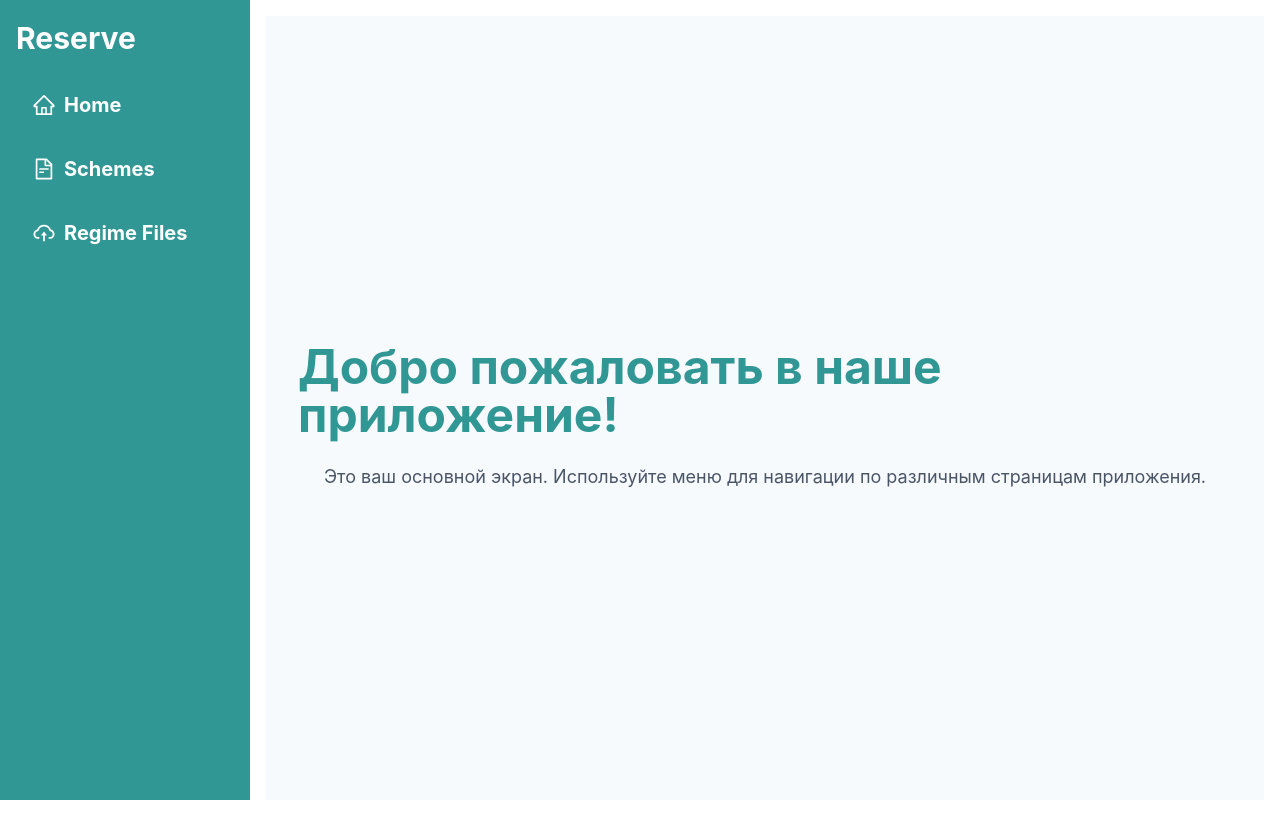
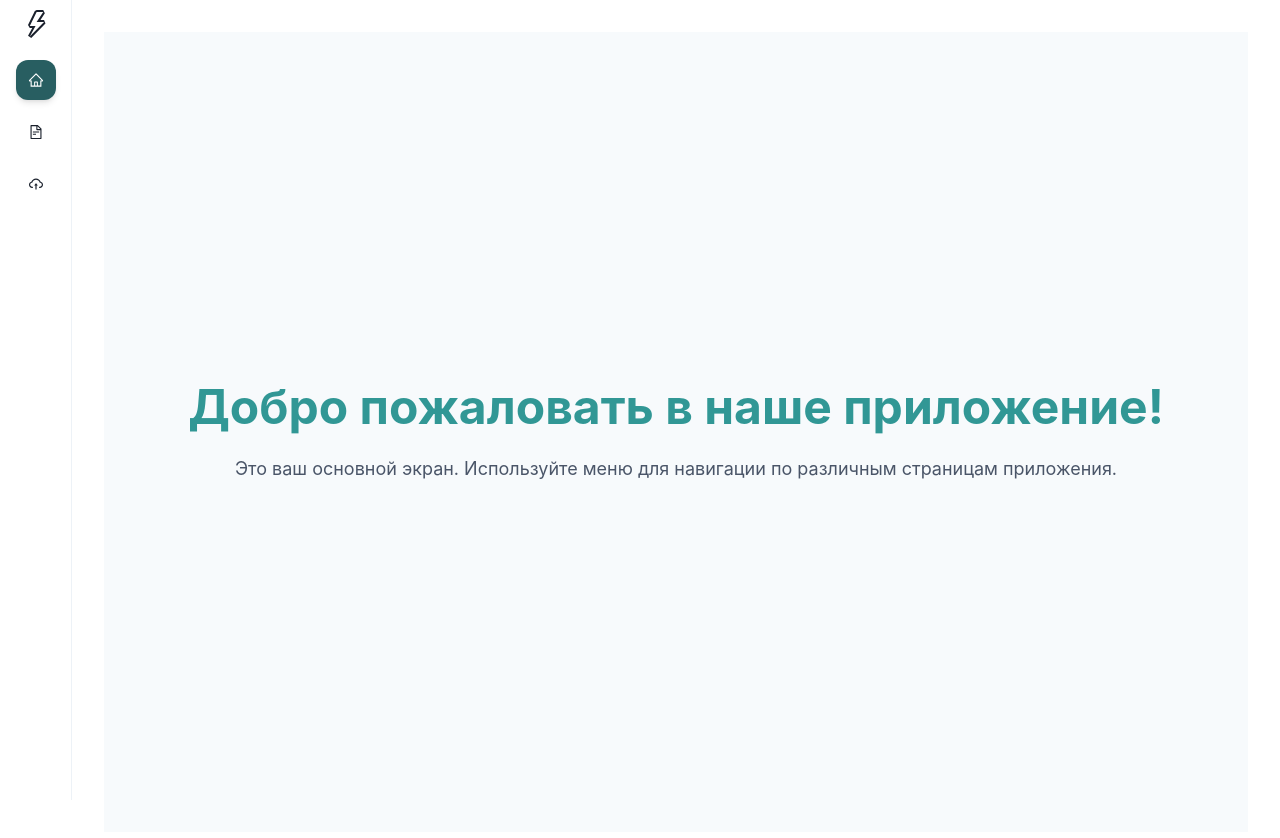
Before and after one commit to Egor-hub21/dip-front, a React (Vite) app: page / in a window 1280 px wide. Shown: the top 838 px of the page. Before the commit the page ends 800 px from the top, so only its background shows below. Built offline with nearby package versions, Linux system fonts and the light colour scheme.

Commit message:
modify navbar

```diff
--- a/src/components/AppRouter.tsx
+++ b/src/components/AppRouter.tsx
@@ -13,7 +13,7 @@ const AppRouter: React.FC = () => {
     <Router>
       <Routes>
         {/* Страницы с боковым меню */}
-        <Route path="/" element={<Layout showSidebar={true} />}>
+        <Route path="/" element={<Layout />}>
           <Route index element={<Home />} /> {/* Главная страница */}
           <Route path="files" element={<RegimeFilesPage />} />
           <Route path="schemes" element={<SchemePage />} />
--- a/src/components/Sidebar.tsx
+++ /dev/null
@@ -1,77 +0,0 @@
-import React from 'react';
-import { Box, VStack, Text, Button } from '@chakra-ui/react';
-import { Link as RouterLink } from 'react-router-dom';
-import { AiOutlineHome, AiOutlineFileText, AiOutlineCloudUpload } from 'react-icons/ai'; // Импортируем иконки
-
-const Sidebar: React.FC = () => {
-  return (
-    <Box
-      width="250px"
-      bg="teal.500"
-      color="white"
-      height="100vh"
-      p={4}
-      display={{ base: 'none', md: 'block' }} // Скрыть меню на маленьких экранах
-    >
-      <VStack align="start" spacing={6}>
-        <Text fontSize="3xl" fontWeight="bold" color="white">Reserve</Text>
-
-        {/* Кнопка для ссылки Home с иконкой */}
-        <Button
-          as={RouterLink}
-          to="/"
-          variant="ghost"
-          colorScheme="whiteAlpha"
-          width="full"
-          _hover={{ backgroundColor: 'teal.700' }} // При наведении цвет меняется
-          color="white" // Яркий белый текст
-          fontWeight="bold" // Жирный шрифт
-          leftIcon={<AiOutlineHome size={24} />} // Увеличиваем размер иконки
-          justifyContent="flex-start" // Расположение текста и иконки
-          fontSize="xl" // Увеличиваем размер текста
-          _active={{ backgroundColor: 'teal.800' }} // Состояние при нажатии
-        >
-          Home
-        </Button>
-
-        {/* Кнопка для ссылки Schemes с иконкой */}
-        <Button
-          as={RouterLink}
-          to="/schemes"
-          variant="ghost"
-          colorScheme="whiteAlpha"
-          width="full"
-          _hover={{ backgroundColor: 'teal.700' }}
-          color="white" // Яркий белый текст
-          fontWeight="bold" // Жирный шрифт
-          leftIcon={<AiOutlineFileText size={24} />} // Увеличиваем размер иконки
-          justifyContent="flex-start" // Расположение текста и иконки
-          fontSize="xl" // Увеличиваем размер текста
-          _active={{ backgroundColor: 'teal.800' }} // Состояние при нажатии
-        >
-          Schemes
-        </Button>
-
-        {/* Кнопка для ссылки Regime Files с иконкой */}
-        <Button
-          as={RouterLink}
-          to="/files"
-          variant="ghost"
-          colorScheme="whiteAlpha"
-          width="full"
-          _hover={{ backgroundColor: 'teal.700' }}
-          color="white" // Яркий белый текст
-          fontWeight="bold" // Жирный шрифт
-          leftIcon={<AiOutlineCloudUpload size={24} />} // Увеличиваем размер иконки
-          justifyContent="flex-start" // Расположение текста и иконки
-          fontSize="xl" // Увеличиваем размер текста
-          _active={{ backgroundColor: 'teal.800' }} // Состояние при нажатии
-        >
-          Regime Files
-        </Button>
-      </VStack>
-    </Box>
-  );
-};
-
-export default Sidebar;
--- /dev/null
+++ b/src/components/ui/navbar/navbar.tsx
@@ -0,0 +1,15 @@
+import { FiMenu } from "react-icons/fi";
+import { IconButton } from "@chakra-ui/react";
+import { useSidenav } from "../sidenav";
+
+export function Navbar() {
+  const { onOpen } = useSidenav();
+  return (
+    <IconButton
+      aria-label="menu"
+      display={{ base: "flex", md: "none" }}
+      onClick={onOpen}
+      icon={<FiMenu />}
+    />
+  );
+}
--- /dev/null
+++ b/src/components/ui/sidenav/index.ts
@@ -0,0 +1,4 @@
+export * from "./sidenav";
+export * from "./sidenav-container/sidenav-container";
+export * from "./sidenav-context/sidenav-context";
+export * from "./sidenav-items/sidenav-items";
--- /dev/null
+++ b/src/components/ui/sidenav/sidenav-container/sidenav-container.tsx
@@ -0,0 +1,43 @@
+import { ReactNode, ReactElement } from "react";
+import { Box, Grid, GridItem } from "@chakra-ui/react";
+
+export interface SidenavContainerProps {
+  children: ReactNode;
+  sidenav: ReactElement;
+}
+
+export function SidenavContainer({ children, sidenav }: SidenavContainerProps) {
+  return (
+    <Grid templateAreas={`'sidebar main'`} templateColumns="auto 1fr">
+      <GridItem area="sidebar" as="aside" w="full" p={0}>
+        <Box
+          pos="sticky"
+          top={0}
+          w={{ base: 0, md: "72px" }}
+          borderRight="1px solid"
+          borderColor="gray.100"
+          p={{ base: 0, md: 2 }}
+          paddingTop={8}
+          height="100vh"
+          overflow="auto"
+          css={{
+            "&::-webkit-scrollbar": {
+              height: "var(--chakra-sizes-1)",
+              width: "var(--chakra-sizes-1)"
+            },
+            "&::-webkit-scrollbar-thumb": {
+              backgroundColor: "var(--chakra-colors-gray-400)"
+            }
+          }}
+        >
+          {sidenav}
+        </Box>
+      </GridItem>
+      <GridItem as="main" area="main" p={{ base: 6, md: 8 }}>
+        {children}
+      </GridItem>
+    </Grid>
+  );
+}
+
+export default SidenavContainer;
--- /dev/null
+++ b/src/components/ui/sidenav/sidenav-context/sidenav-context.tsx
@@ -0,0 +1,30 @@
+import { useDisclosure } from "@chakra-ui/react";
+import { createContext, useContext } from "react";
+
+const SidenavContext = createContext<ReturnType<typeof useDisclosure> | null>(
+  null
+);
+
+export function useSidenav() {
+  const sidebar = useContext(SidenavContext);
+  if (!sidebar) {
+    throw new Error("Cannot use `sidebar context` outside SidebarProvider");
+  }
+  return { ...(sidebar as ReturnType<typeof useDisclosure>) };
+}
+
+export function SidenavProvider({
+  children,
+  ...props
+}: {
+  children: React.ReactNode;
+}) {
+  const disclosure = useDisclosure();
+  return (
+    <SidenavContext.Provider value={{ ...disclosure }} {...props}>
+      {children}
+    </SidenavContext.Provider>
+  );
+}
+
+export default SidenavProvider;
--- /dev/null
+++ b/src/components/ui/sidenav/sidenav-items/sidenav-items.tsx
@@ -0,0 +1,76 @@
+import {
+  List,
+  ListItem,
+  Icon,
+  Flex,
+  Text,
+  Link,
+  Tooltip,
+  IconButton
+} from "@chakra-ui/react";
+import { IconType } from "react-icons";
+import { NavLink } from "react-router-dom";
+
+export interface SidenavItem {
+  icon: IconType;
+  label: string;
+  to: string;
+}
+
+export interface SidenavItemsProps {
+  navItems: SidenavItem[];
+  mode?: "semi" | "over";
+}
+
+export function SidenavItems({ navItems, mode = "semi" }: SidenavItemsProps) {
+  const sidebarItemInOverMode = (item: SidenavItem, index: number) => (
+    <ListItem key={index}>
+      <Link
+        display="block"
+        as={NavLink}
+        to={item.to}
+        _focus={{ bg: "gray.100" }}
+        _hover={{
+          bg: "gray.200"
+        }}
+        _activeLink={{ bg: "teal.700", color: "white" }}
+        w="full"
+        borderRadius="md"
+      >
+        <Flex alignItems="center" p={2}>
+          <Icon boxSize="5" as={item.icon} />
+          <Text ml={2}>{item.label}</Text>
+        </Flex>
+      </Link>
+    </ListItem>
+  );
+  const sidebarItemInSemiMode = (
+    { icon: Icon, ...item }: SidenavItem,
+    index: number
+  ) => (
+    <ListItem key={index}>
+      <Tooltip label={item.label} placement="right">
+        <IconButton
+          key={index}
+          as={NavLink}
+          _focus={{ bg: "gray.100" }}
+          _activeLink={{ boxShadow: "md", bg: "teal.700", color: "white" }}
+          bg="transparent"
+          aria-label={item.label}
+          borderRadius="xl"
+          icon={<Icon />}
+          to={item.to}
+        />
+      </Tooltip>
+    </ListItem>
+  );
+  return (
+    <List spacing={3}>
+      {mode === "semi"
+        ? navItems.map((item, index) => sidebarItemInSemiMode(item, index))
+        : navItems.map((item, index) => sidebarItemInOverMode(item, index))}
+    </List>
+  );
+}
+
+export default SidenavItems;
--- /dev/null
+++ b/src/components/ui/sidenav/sidenav.tsx
@@ -0,0 +1,41 @@
+import React from "react";
+import {
+  Drawer,
+  DrawerContent,
+  DrawerCloseButton,
+  DrawerHeader,
+  DrawerOverlay,
+  VStack,
+  DrawerBody,
+  Icon
+} from "@chakra-ui/react";
+import { useSidenav } from "./sidenav-context/sidenav-context";
+import SidenavItems, { SidenavItem } from "./sidenav-items/sidenav-items";
+import { VscSymbolEvent } from "react-icons/vsc";
+export interface SidenavProps {
+  navItems: SidenavItem[];
+}
+
+export function Sidenav({ navItems }: SidenavProps) {
+  const { isOpen, onClose } = useSidenav();
+  return (
+    <React.Fragment>
+      <VStack spacing="5" as="nav" display={{ base: "none", md: "flex" }}>
+        <Icon as={VscSymbolEvent} boxSize={8} /> {/*OR PUT YOUR LOGO HERE */}
+        <SidenavItems navItems={navItems} />
+      </VStack>
+      <Drawer placement="left" onClose={onClose} isOpen={isOpen}>
+        <DrawerOverlay />
+        <DrawerContent>
+          <DrawerCloseButton />
+          <DrawerHeader>Навигация</DrawerHeader>
+          <DrawerBody>
+            <SidenavItems navItems={navItems} mode="over" />
+          </DrawerBody>
+        </DrawerContent>
+      </Drawer>
+    </React.Fragment>
+  );
+}
+
+export default Sidenav;
--- a/src/pages/Layout.tsx
+++ b/src/pages/Layout.tsx
@@ -1,21 +1,28 @@
 // src/pages/Layout.tsx
 import React from 'react';
 import { Outlet } from 'react-router-dom';
-import { Box, Flex } from '@chakra-ui/react';
-import Sidebar from '../components/Sidebar';
+import { Sidenav, SidenavContainer, SidenavItem, SidenavProvider } from '../components/ui/sidenav';
+import { Navbar } from '../components/ui/navbar/navbar';
+import { AiOutlineCloudUpload, AiOutlineFileText, AiOutlineHome } from 'react-icons/ai';
 
-interface LayoutProps {
-  showSidebar: boolean; // Флаг для отображения бокового меню
-}
 
-const Layout: React.FC<LayoutProps> = ({ showSidebar }) => {
+const Layout: React.FC = () => {
+  const navItems: SidenavItem[] = [
+    { icon: AiOutlineHome, label: "Главная", to: "" },
+    { icon: AiOutlineFileText, label: "Данные схем", to: "schemes" },
+    { icon: AiOutlineCloudUpload, label: "Файлы", to: "files" },
+  ];
   return (
-    <Flex height="100vh">
-      {showSidebar && <Sidebar />} {/* Показываем меню, если showSidebar = true */}
-      <Box flex="1" p={4} overflowY="auto">
-        <Outlet /> {/* Контент текущего маршрута */}
-      </Box>
-    </Flex>
+    <SidenavProvider>
+      <SidenavContainer sidenav={<Sidenav navItems={navItems} />}>
+        <main>
+          <div className="Layout">
+            <Navbar />
+            <Outlet />
+          </div>
+        </main>
+      </SidenavContainer>
+    </SidenavProvider>
   );
 };
 
```
